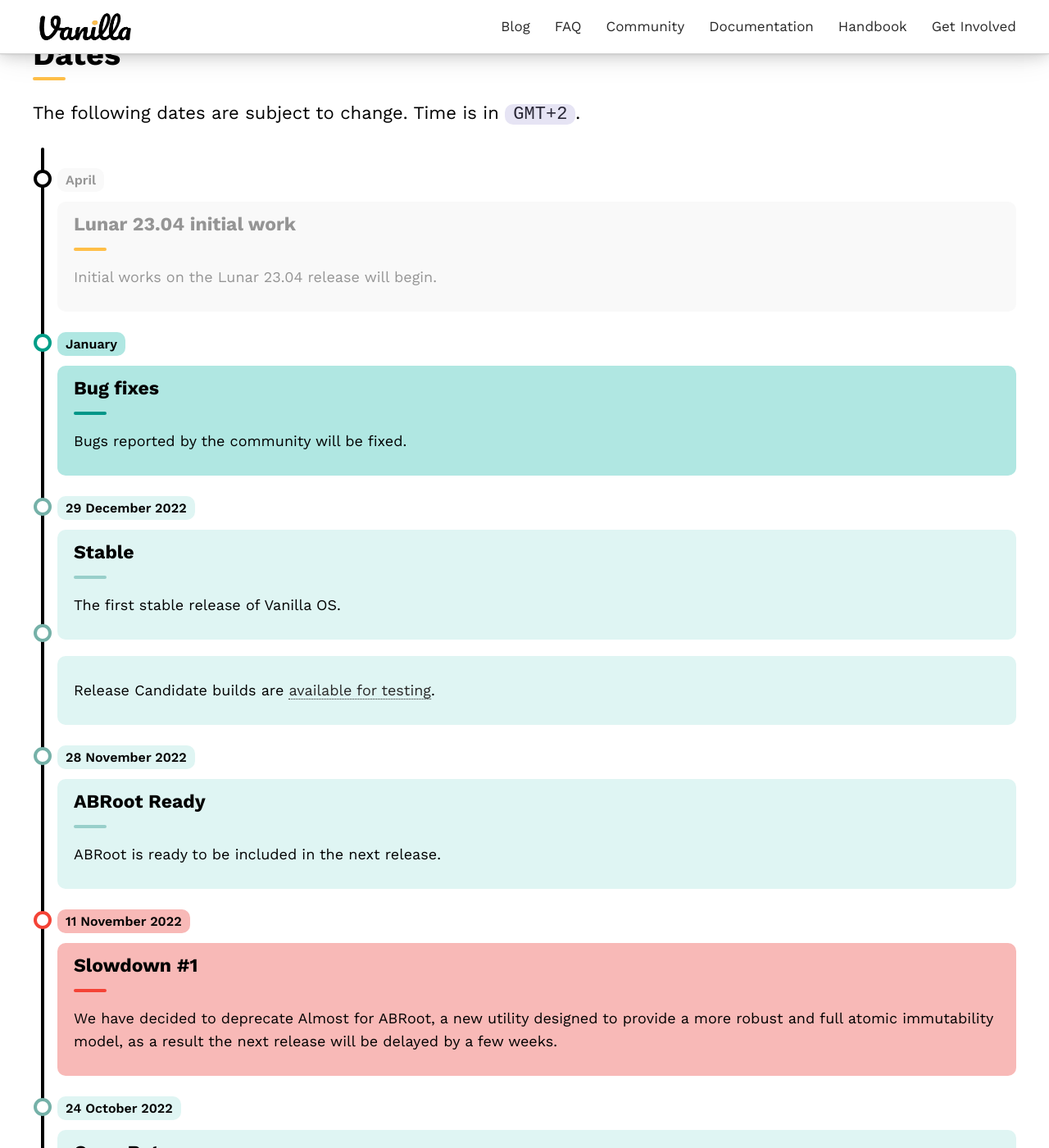
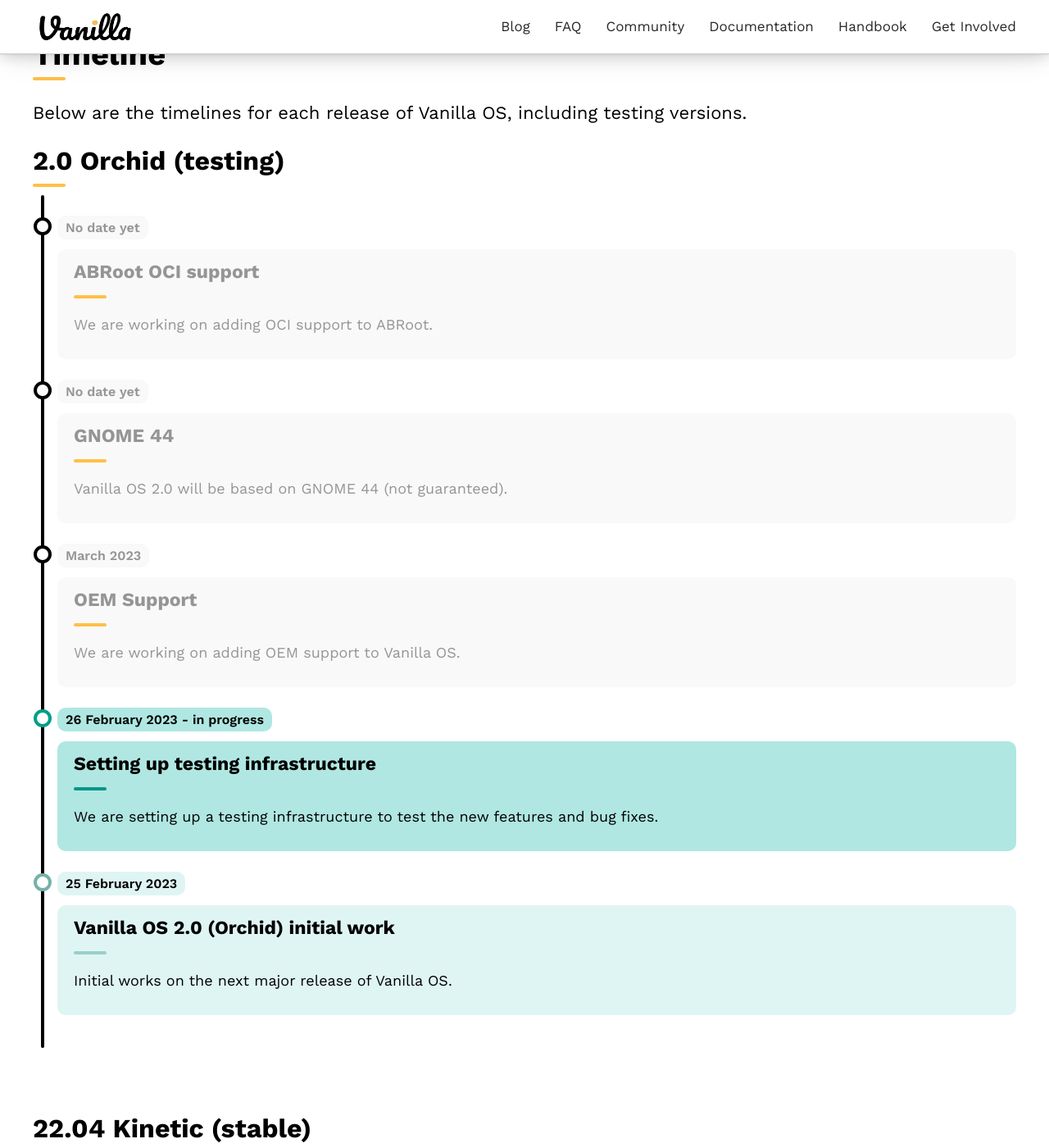
Before and after one commit to Vanilla-OS/website, a Jekyll site: the page built from roadmap.md, in a window 1280 px wide and 1400 px high, scrolled down 698 px. Shown: the whole window at 82% size. Built offline with Jekyll 4.4.1, drawn with Linux system fonts in a browser that asks for light colours; some of the changed text lies outside the part shown.

Commit message:
update roadmap

```diff
--- a/roadmap.md
+++ b/roadmap.md
@@ -11,208 +11,127 @@
 All releases are always available for download on our GitHub page, the main
 difference is the level of support and stability.
 
-## Dates
-The following dates are subject to change. Time is in `GMT+2`.
+## Timeline
 
-<div class="timeline">
-    <div class="timeline-item timeline-grayed">
-        <span class="timeline-label">April</span>
-        <div class="timeline-item-content">
-            <h4>Lunar 23.04 initial work</h4>
-            <p>Initial works on the Lunar 23.04 release will begin.</p>
-        </div>
-    </div>
-    <div class="timeline-item timeline-green">
-        <span class="timeline-label">January</span>
-        <div class="timeline-item-content">
-            <h4>Bug fixes</h4>
-            <p>Bugs reported by the community will be fixed.</p>
-        </div>
-    </div>
-    <div class="timeline-item timeline-dimmed-green">
-        <span class="timeline-label">29 December 2022</span>
-        <div class="timeline-item-content">
-            <h4>Stable</h4>
-            <p>The first stable release of Vanilla OS.</p>
-        </div>
-    </div>
-    <div class="timeline-item timeline-dimmed-green">
-        <div class="timeline-item-content">
-            <p>Release Candidate builds are <a href="/download">available for testing</a>.</p>
-        </div>
-    </div>
-    <div class="timeline-item timeline-dimmed-green">
-        <span class="timeline-label">28 November 2022</span>
-        <div class="timeline-item-content">
-            <h4>ABRoot Ready</h4>
-            <p>ABRoot is ready to be included in the next release.</p>
-        </div>
-    </div>
-    <div class="timeline-item timeline-red">
-        <span class="timeline-label">11 November 2022</span>
-        <div class="timeline-item-content">
-            <h4>Slowdown #1</h4>
-            <p>We have decided to deprecate Almost for ABRoot, a new utility designed to provide a more robust and full atomic immutability model, as a result the next release will be delayed by a few weeks.</p>
-        </div>
-    </div>
-    <div class="timeline-item timeline-dimmed-green">
-        <span class="timeline-label">24 October 2022</span>
-        <div class="timeline-item-content">
-            <h4>Open Beta</h4>
-            <p>The first open beta of Vanilla OS.</p>
-        </div>
-    </div>
-    <div class="timeline-item timeline-dimmed-green">
-        <span class="timeline-label">09 October 2022</span>
-        <div class="timeline-item-content">
-            <h4>Closed Beta 2</h4>
-            <p>The second Closed Beta stage of Vanilla OS begins.</p>
-        </div>
-    </div>
-    <div class="timeline-item timeline-dimmed-green">
-        <span class="timeline-label">01 October 2022</span>
-        <div class="timeline-item-content">
-            <h4>Closed Beta 1</h4>
-            <p>The first Closed Beta stage of Vanilla OS begins.</p>
-        </div>
-    </div>
-    <div class="timeline-item timeline-dimmed-green">
-        <span class="timeline-label">24 September 2022</span>
-        <div class="timeline-item-content">
-            <h4>Alpha</h4>
-            <p>First Alpha release of Vanilla OS.</p>
-        </div>
-    </div>
-</div>
+Below are the timelines for each release of Vanilla OS, including testing versions.
+
+### 2.0 Orchid (testing)
+
+<div class="timeline" id="timeline_2"></div>
 
 <br />
 
-## Planning
-The following planning is subject to change.
+### 22.04 Kinetic (stable)
 
-### ABRoot
+<div class="timeline collapsed" id="timeline_2210"></div>
 
-| Feature | Status |
-| --- | --- | --- |
-| [ABRoot](https://github.com/vanilla-os/ABRoot) | Done |
-| A/B Compatibility Check | Done |
-| A/B Root Manager | Done |
-| OverlayFS support for transactions | Done |
-| Transaction features | Done |
-| Boot Updater | Done |
-| Debug flag | Done |
-| CLI | Done |
-| Man pages (`man abroot`) | Done |
-
-### VSO (Vanilla System Operator)
-
-| Feature | Status |
-| --- | --- | --- |
-| [VSO](https://github.com/vanilla-os/vanilla-system-operator) | Done |
-| Updates Scheduler | Done |
-| Updates Manager | Done |
-| Configuration Manager | Done |
-| Automation Tasks Manager | Done |
-| Developer Program | Planned for the future |
-| CLI | Done |
-| Man pages (`man vso`) | Done |
-
-### ~~Almost~~ (Replaced by ABRoot)
-
-| Feature | Status |
-| --- | --- | --- |
-| [Almost](https://github.com/vanilla-os/Almost) | Discontinued |
-| Configurator | Done |
-| Systemd Persistent Mode | Done |
-| Offline Updates Support | Done |
-| Persistent Overlays Support | Done |
-| Atomic Updates Support | Done |
-
-### Apx
-
-| Feature | Status |
-| --- | --- | --- |
-| [Apx](https://github.com/vanilla-os/apx) | Done |
-| ~~`--sys` flag~~ (replaced by `abroot exec` and `abroot shell`) | Done |
-| Core Container features | Done |
-| `--aur` flag | Done |
-| `--dnf` flag | Done |
-| `--apk` flag | Done |
-| `--name` flag for Custom containers| Done |
-| Man pages (`man apx`) | Done |
-
-### First Setup
-
-| Feature | Status |
-| --- | --- | --- |
-| [First Setup](https://github.com/vanilla-os/first-setup) | Done |
-| Support for custom recipes | Done |
-| Default templates | Done |
-| Tour | Done |
-| ABRoot Support | Done |
-| Vanilla OS Recipe | Done |
-| OpenVM Support | Done |
-| Ubuntu Restricted Extras Support | Done |
-| Nvidia Drivers Support | Done |
-
-### Installer
-
-| Feature | Status |
-| --- | --- | --- |
-| [Installer](https://github.com/vanilla-os/vanilla-installer) | Done |
-| Automatic partitioning | Done |
-| Manual partitioning | Planned for the future |
-| Keyboard layout Selection | Done |
-| Timezone Selection | Done |
-| Language Selection | Done |
-| User creation | Done |
-| Processor | Done |
-| `distinst` Support | Done |
-| Vanilla OS Recipe | Done |
-
-### Control Center
-
-| Feature | Status |
-| --- | --- | --- |
-| [Vanilla Control Center](https://github.com/vanilla-os/vanilla-control-center) | Done |
-| Drivers management | Done |
-| Updates management | Done |
-| Sub System management | Done |
-| ~~Overlays support~~ | Replaced by ABRoot |
-
-### GNOME Packages Updates (43)
-
-| Feature | Status |
-| --- | --- | --- |
-| [gnome-control-center](https://github.com/Vanilla-OS/gnome-control-center) | Done |
-| [gnome-software](https://github.com/Vanilla-OS/gnome-software) | Done |
-| [adwaita-icon-theme](https://github.com/Vanilla-OS/adwaita-icon-theme) | Done |
-
-### Misc and other packages
-
-| Feature | Status |
-| --- | --- | --- |
-| [~~almost-extras~~](https://github.com/Vanilla-OS/almost-extras) | Replaced by ABRoot |
-| [base-files](https://github.com/Vanilla-OS/base-files) | Done |
-| [vanilla-base-meta](https://github.com/Vanilla-OS/vanilla-base-meta) | Done |
-| [vanilla-base-desktop](https://github.com/Vanilla-OS/vanilla-base-desktop) | Done |
-| [~~vanilla-beta-notice~~](https://github.com/Vanilla-OS/vanilla-beta-notice) | Replaced by vanilla-dev-notice |
-| [vanilla-dev-notice](https://github.com/Vanilla-OS/vanilla-dev-notice) | Done |
-| [vanilla-backgrounds](https://github.com/Vanilla-OS/vanilla-backgrounds) | Done |
-| [vanilla-systemd-units](https://github.com/Vanilla-OS/vanilla-systemd-units) | Done |
-| [plymouth-theme-vanilla](https://github.com/Vanilla-OS/plymouth-theme-vanilla) | Done |
-| [~~calamares-settings-vanilla~~](https://github.com/Vanilla-OS/calamares-settings-vanilla) | Replaced by Vanilla Installer |
-| [micro-distrobox](https://github.com/Vanilla-OS/micro-distrobox) | Done |
-| [dev-help-tools](https://github.com/Vanilla-OS/dev-help-tools) | Done |
-| [Upgrade Utility](https://github.com/Vanilla-OS/vanilla-updater) | Done |
-| [~~vanilla-os-build~~](https://github.com/Vanilla-OS/vanilla-os-build) | Replaced by ISO Builder |
-| [ISO Builder](https://github.com/Vanilla-OS/os) | Done |
-| [Branding](https://github.com/Vanilla-OS/assets) | Done |
-| [Website](https://github.com/Vanilla-OS/website) | Done |
-| [Documentation](https://github.com/Vanilla-OS/documentation) | Done |
-| [Handbook](https://github.com/Vanilla-OS/handbook) | Done |
-| [AdwDialog](https://github.com/Vanilla-OS/AdwDialog) | Done |
-| [`distinst`](https://github.com/Vanilla-OS/distinst) minor changes | Done |
-
+<br />
 
 <script type="text/javascript" src="/assets/js/tableStatus.js"></script>
+<script type="text/javascript" src="/assets/js/timeline.js"></script>
+
+<script>
+    generateTimeline(
+        {
+            events: [
+                {
+                    date: "26 February 2023",
+                    title: "Freeze",
+                    description: "The development of Vanilla OS 22.10 will be frozen until the next release.",
+                    className: "timeline-green"
+                },
+                {
+                    date: "January 2023",
+                    title: "Bug fixes",
+                    description: "Bugs reported by the community will be fixed.",
+                    className: "timeline-dimmed-green"
+                },
+                {
+                    date: "29 December 2022",
+                    title: "Stable",
+                    description: "The first stable release of Vanilla OS.",
+                    className: "timeline-dimmed-green"
+                },
+                {
+                    title: "Release Candidate builds are available for testing.",
+                    className: "timeline-dimmed-green"
+                },
+                {
+                    date: "28 November 2022",
+                    title: "ABRoot Ready",
+                    description: "ABRoot is ready to be included in the next release.",
+                    className: "timeline-dimmed-green"
+                },
+                {
+                    date: "11 November 2022",
+                    title: "Slowdown #1",
+                    description: "We have decided to deprecate Almost for ABRoot, a new utility designed to provide a more robust and full atomic immutability model, as a result the next release will be delayed by a few weeks.",
+                    className: "timeline-red"
+                },
+                {
+                    date: "24 October 2022",
+                    title: "Open Beta",
+                    description: "The first open beta of Vanilla OS.",
+                    className: "timeline-dimmed-green"
+                },
+                {
+                    date: "09 October 2022",
+                    title: "Closed Beta 2",
+                    description: "The second Closed Beta stage of Vanilla OS begins.",
+                    className: "timeline-dimmed-green"
+                },
+                {
+                    date: "01 October 2022",
+                    title: "Closed Beta 1",
+                    description: "The first Closed Beta stage of Vanilla OS begins.",
+                    className: "timeline-dimmed-green"
+                },
+                {
+                    date: "24 September 2022",
+                    title: "Alpha",
+                    description: "First Alpha release of Vanilla OS.",
+                    className: "timeline-dimmed-green"
+                }
+            ]
+        },
+        "#timeline_2210"
+    );
+
+    generateTimeline(
+        {
+            events: [
+                {
+                    date: "No date yet",
+                    title: "ABRoot OCI support",
+                    description: "We are working on adding OCI support to ABRoot.",
+                    className: "timeline-grayed"
+                },
+                {
+                    date: "No date yet",
+                    title: "GNOME 44",
+                    description: "Vanilla OS 2.0 will be based on GNOME 44 (not guaranteed).",
+                    className: "timeline-grayed"
+                },
+                {
+                    date: "March 2023",
+                    title: "OEM Support",
+                    description: "We are working on adding OEM support to Vanilla OS.",
+                    className: "timeline-grayed"
+                },
+                {
+                    date: "26 February 2023 - in progress",
+                    title: "Setting up testing infrastructure",
+                    description: "We are setting up a testing infrastructure to test the new features and bug fixes.",
+                    className: "timeline-green"
+                },
+                {
+                    date: "25 February 2023",
+                    title: "Vanilla OS 2.0 (Orchid) initial work",
+                    description: "Initial works on the next major release of Vanilla OS.",
+                    className: "timeline-dimmed-green"
+                }
+            ]
+        },
+        "#timeline_2"
+    );
+</script>
```
